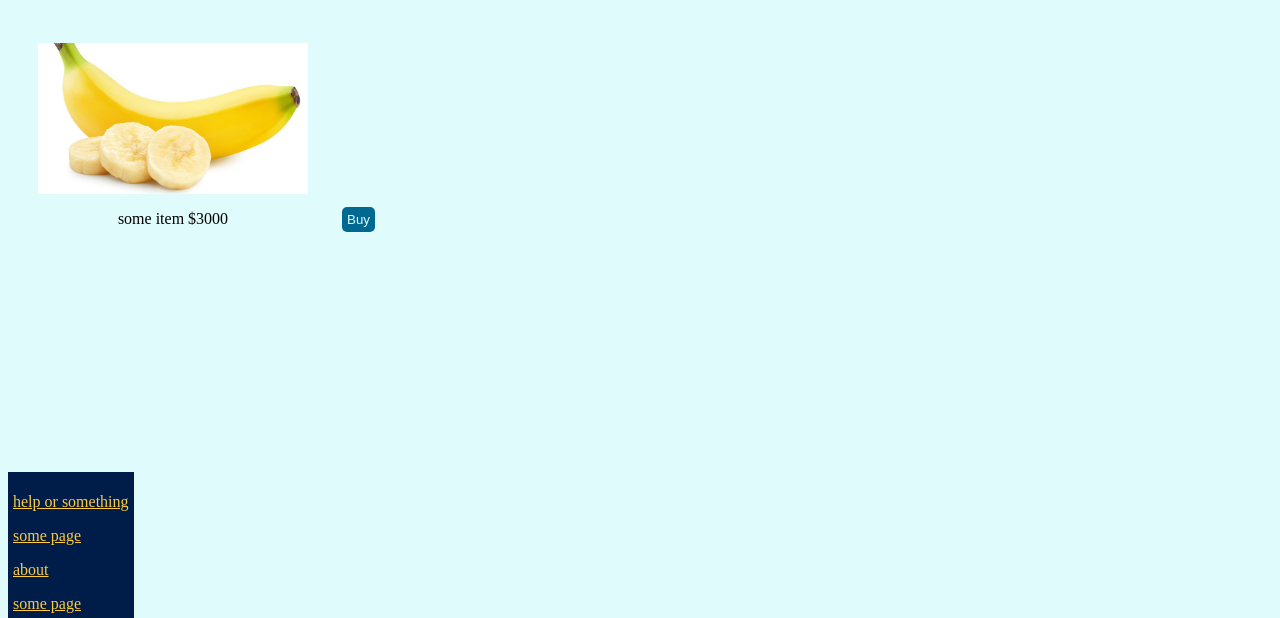
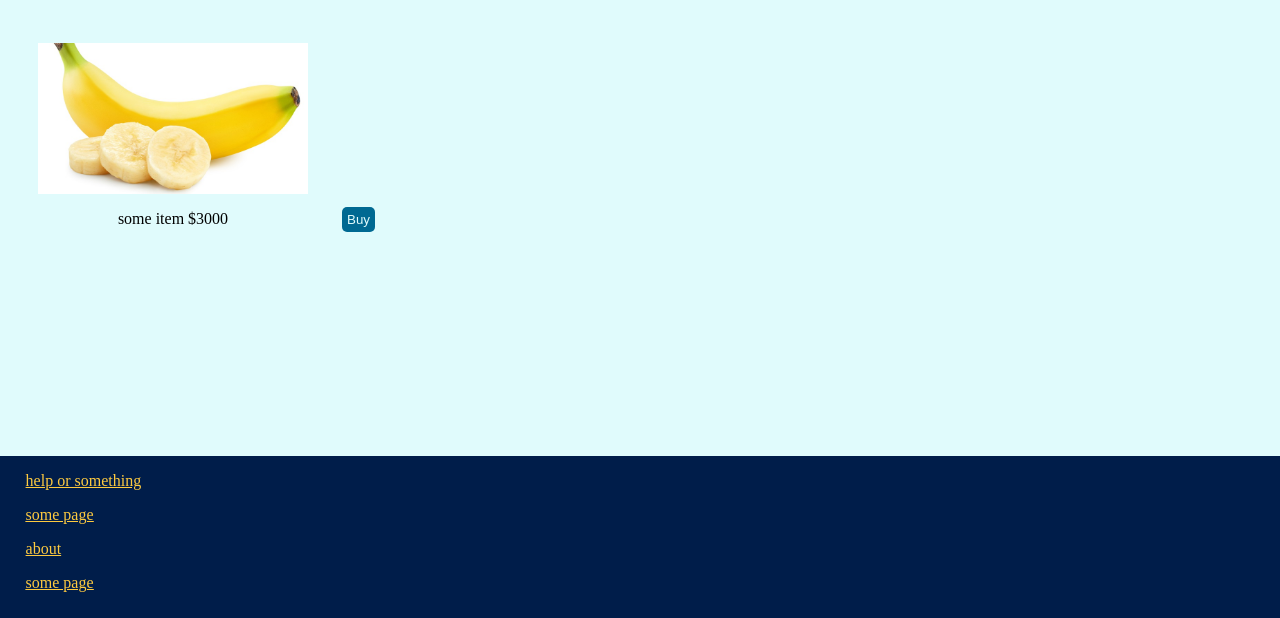
Before and after one commit to jenret/XPStore, a plain HTML site: page views/index.html in a window 1280 px wide. Shown: the part 182-800 px from the top of the page. Drawn offline with Linux system fonts and the light colour scheme.

Commit message:
fixed footer

```diff
--- a/views/css/styles.css
+++ b/views/css/styles.css
@@ -90,10 +90,14 @@ ul {
 
 footer {
     position: absolute;
+    left: 0;
     bottom: 0;
-    width: auto;
+    width: 100%;
     height: auto;
-    padding: 5px;
+    padding-left: 2%;
+    padding-bottom: 2%;
+    box-sizing: border-box;
+    overflow: hidden;
     background-color: #001D4A;
     color: #FDCA40;
     text-decoration: underline;
```
